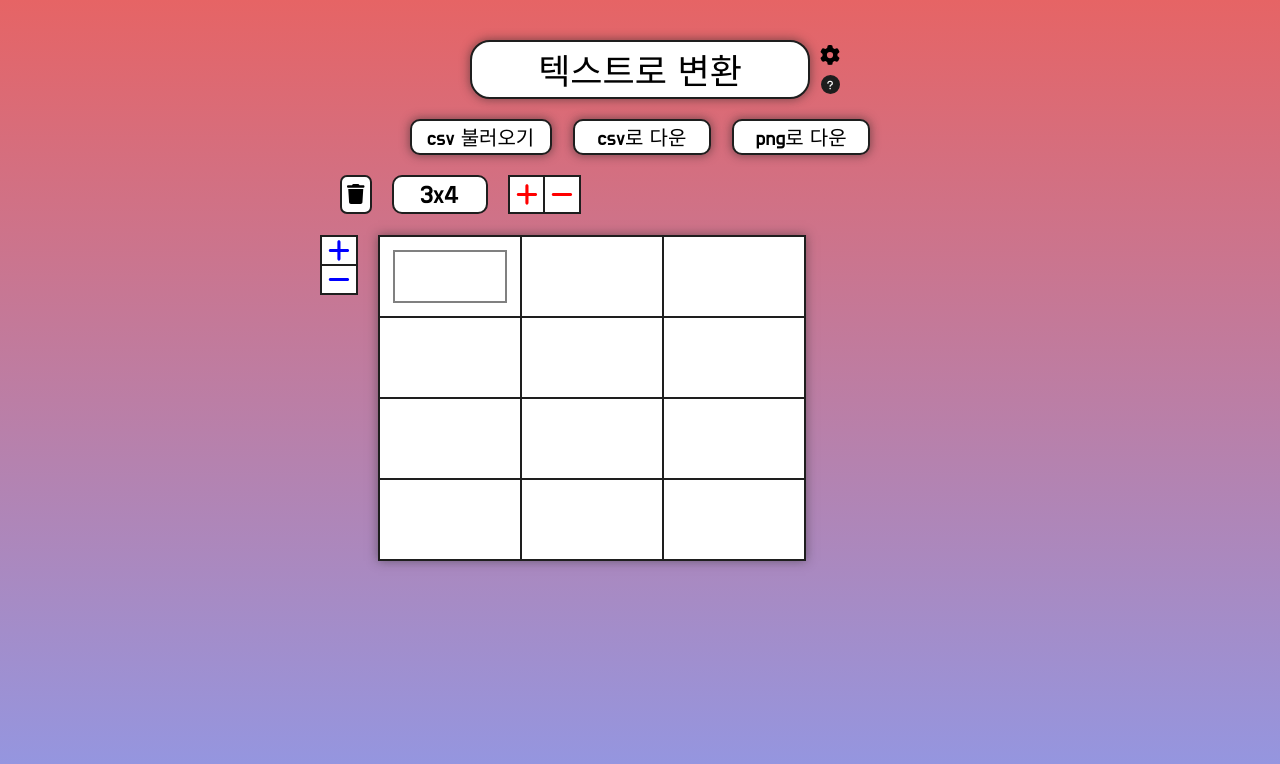
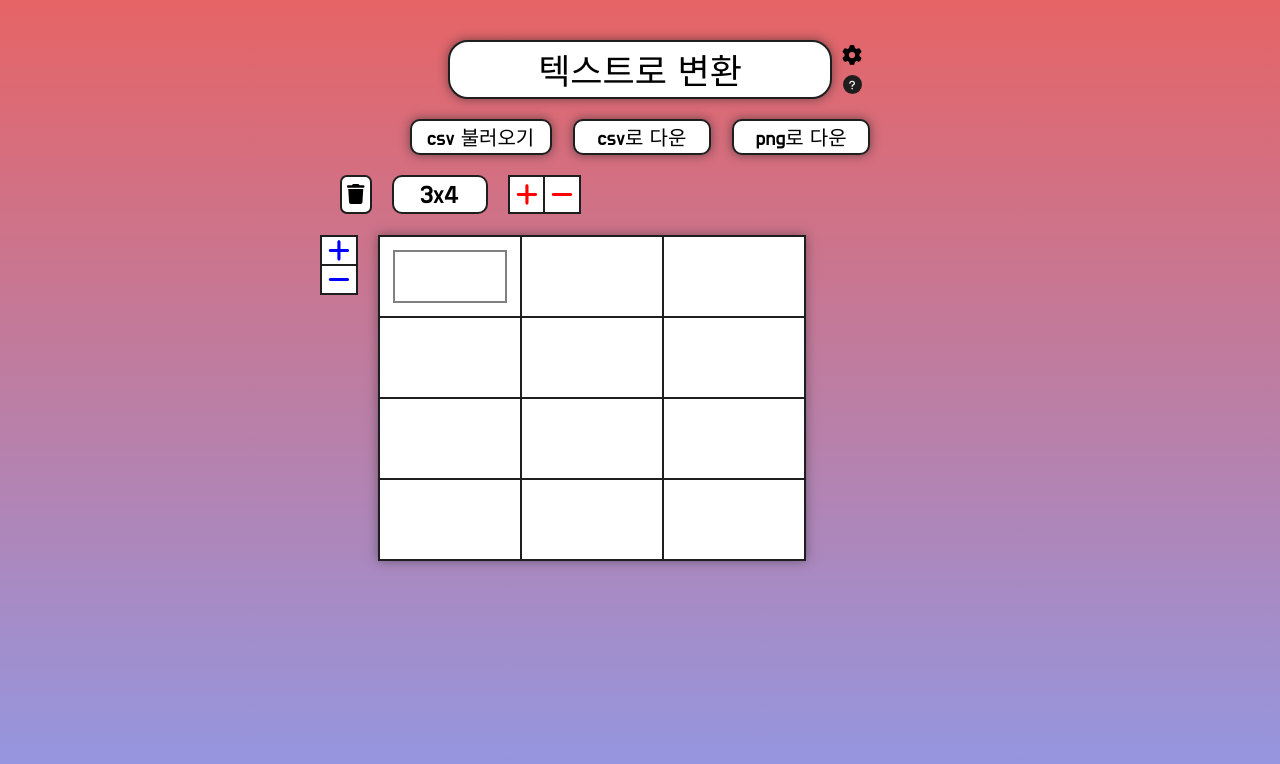
Before and after one commit to Barkshihun/table-to-text, a React (Vite) app: page / in a window 1280 px wide. Shown: the top 764 px of the page. Built offline with nearby package versions, Linux system fonts and the light colour scheme.

Commit message:
💄 Style: 텍스트로 변환 버튼의 width 키움

```diff
--- a/src/App.tsx
+++ b/src/App.tsx
@@ -63,8 +63,7 @@ function App() {
   return (
     <>
       {isShowConfigShortcutModal && <ConfigShortcutModal />}
-      <header>
-        <div className="relative">
+      <header className="relative-header">
         <button
           className="btn btn--main-tranform btn--emphasize"
           onClick={() => {
@@ -93,7 +92,6 @@ function App() {
             <div className="toolTip__text">글자마다 크기가 다 다르기 때문에 변환이 잘 안 될 수 있습니다</div>
           </div>
         </div>
-        </div>
       </header>
       {isHome === true ? <Home contentEditablePresRef={contentEditablePresRef} /> : <Output />}
     </>
--- a/src/scss/App.scss
+++ b/src/scss/App.scss
@@ -37,8 +37,9 @@ header {
 .no-scroll {
   overflow: hidden !important;
 }
-.relative {
+.relative-header {
   position: relative;
+  width: 30%;
 }
 .swal-min-width {
   min-width: 670px;
--- a/src/scss/Btn.scss
+++ b/src/scss/Btn.scss
@@ -20,14 +20,13 @@
 }
 .btn--main-tranform {
   border-radius: 20px;
+  width: 100%;
   @include mobile {
-    width: 50%;
     font-size: $mobile-font-size + 10px;
     border-radius: 12px;
     padding-top: 0.2em;
   }
   @include desktop {
-    width: 30%;
     min-width: 340px;
     font-size: $desktop-font-size + 10px;
   }
```
Lines whose indentation alone changed are shown as unchanged.
